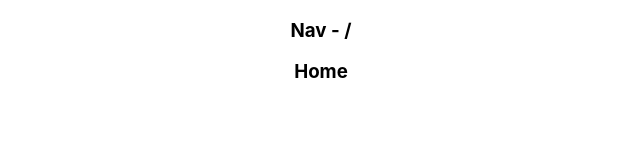
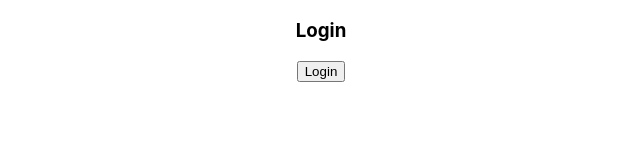
Before and after one commit to tom-peter/WouldYouRather, a React (Create React App) app: page / in a window 1280 px wide. Shown: the top 160 px of the page, without its empty margins (319-959 px from the left). Built offline with nearby package versions, Linux system fonts and the light colour scheme.

Commit message:
feat: Create and route Login component
 - create Login component
 - set conditional routing in App component
 - show authedUser on Nav component

```diff
--- a/src/components/App.js
+++ b/src/components/App.js
@@ -1,7 +1,8 @@
-import React, { Component } from 'react';
+import React, { Component, Fragment } from 'react';
 import { BrowserRouter as Router, Route, Switch } from 'react-router-dom';
 import { connect } from 'react-redux';
 
+import Login from './Login';
 import Nav from './Nav';
 import Home from './Home';
 import Poll from './Poll';
@@ -22,6 +23,10 @@ class App extends Component {
     return (
       <Router>
         <div className="App">
+          {this.props.authedUser === null ? (
+            <Login />
+          ) : (
+            <Fragment>
               <Route component={Nav} />
               <Switch>
                 <Route exact path="/" component={Home} />
@@ -30,6 +35,8 @@ class App extends Component {
                 <Route path="/leaderboard" component={Leaderboard} />
                 <Route component={ErrorPage} />
               </Switch>
+            </Fragment>
+          )}
         </div>
       </Router>
     );
@@ -37,7 +44,7 @@ class App extends Component {
 }
 
 function mapStateToProps(state) {
-  console.log('mapState', state, this.props);
+  console.log('mapState', state);
   return ( state === null ) ? { authedUser: null } : state;
 }
 
--- /dev/null
+++ b/src/components/Login.js
@@ -0,0 +1,33 @@
+import React from 'react';
+import { connect } from 'react-redux';
+
+import { setAuthedUser } from '../actions/authedUser'
+
+class Login extends React.Component {
+
+  handleSubmit = e => {
+    e.preventDefault();
+	  this.props.dispatch(setAuthedUser({ authedUser: '12345'}))
+  };
+
+  render() {
+
+    console.log('Login render props', this.props)
+
+    return (
+      <div>
+        <h3>Login</h3>
+        <button onClick={this.handleSubmit} className="btn" type="button">
+          Login
+        </button>
+      </div>
+    );
+  }
+}
+
+function mapStateToProps(state) {
+  console.log('mapState', state);
+  return ( state === null ) ? { authedUser: null } : state;
+}
+
+export default connect(mapStateToProps)(Login);
--- a/src/components/Nav.js
+++ b/src/components/Nav.js
@@ -1,14 +1,19 @@
 import React from 'react';
+import { connect } from 'react-redux';
 
 class Nav extends React.Component {
 
   render() {
     return (
       <div>
-        <h3>Nav - {this.props.location.pathname}</h3>
+        <h3>Nav - {this.props.location.pathname} - {this.props.authedUser}</h3>
       </div>
     );
   }
 }
 
-export default Nav;
+function mapStateToProps(state) {
+  return ( state === null ) ? { authedUser: null } : state;
+}
+
+export default connect(mapStateToProps)(Nav);
```
Lines whose indentation alone changed are shown as unchanged.
